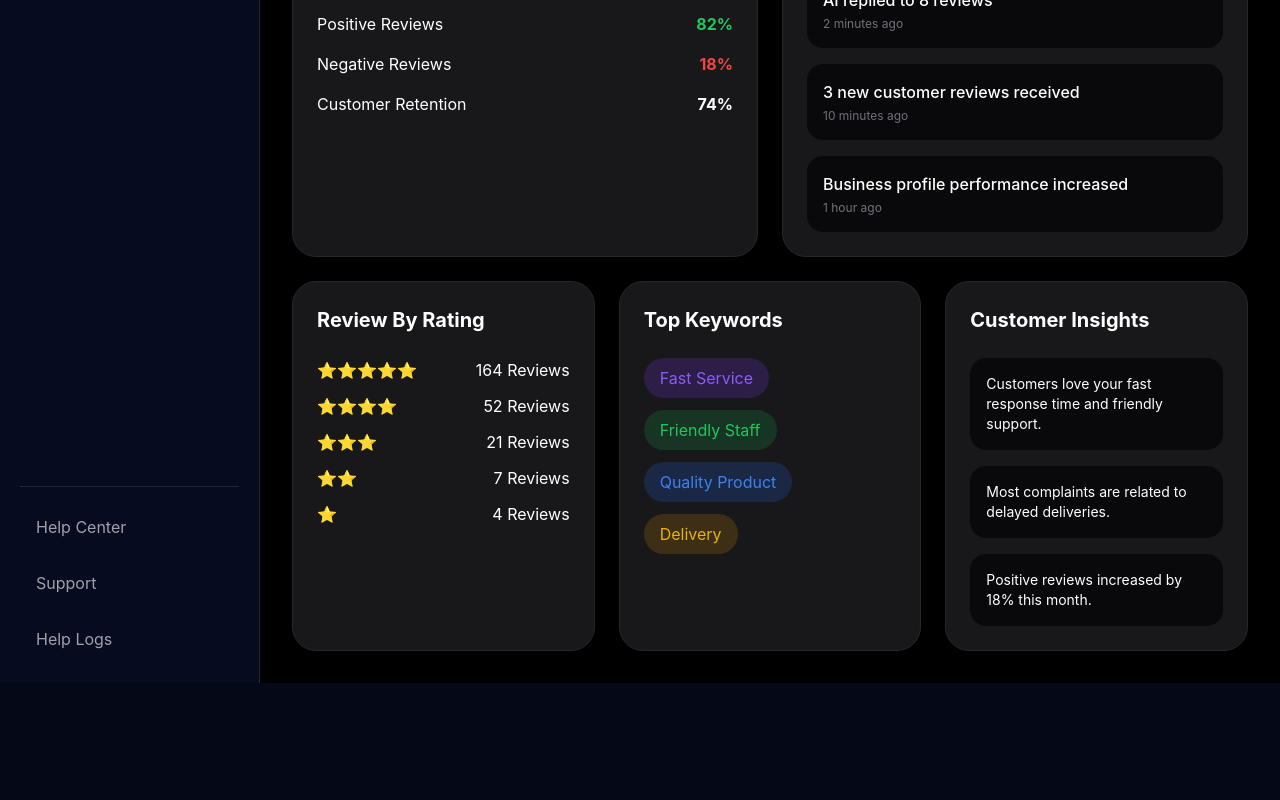
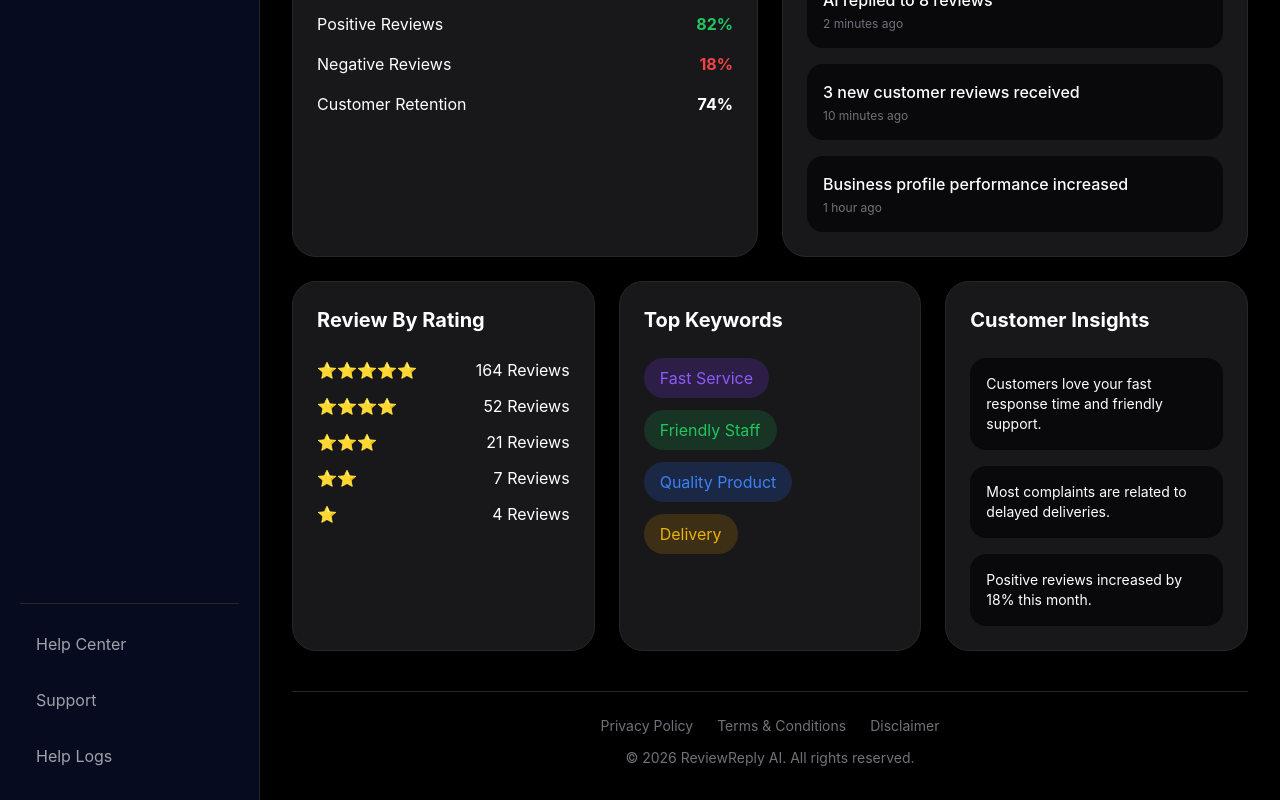
Before and after one commit to afnankhan123456/reviewreply-ai, a Next.js app: page /dashboard in a window 1280 px wide. Shown: the part 965-1765 px from the top of the page. Before the commit the page ends 1648 px from the top, so only its background shows below. Built offline with nearby package versions, Linux system fonts and the light colour scheme; no server answers.

Commit message:
Update page.tsx

```diff
--- a/app/dashboard/page.tsx
+++ b/app/dashboard/page.tsx
@@ -384,6 +384,39 @@ export default function DashboardPage() {
 
         </div>
 
+        <div className="mt-10 border-t border-zinc-200 dark:border-zinc-800 pt-6 text-center text-sm text-zinc-500">
+
+          <div className="flex items-center justify-center gap-6 mb-3 flex-wrap">
+
+            <a
+              href="/legal/privacy-policy"
+              className="hover:text-violet-500 transition-all"
+            >
+              Privacy Policy
+            </a>
+
+            <a
+              href="/legal/terms"
+              className="hover:text-violet-500 transition-all"
+            >
+              Terms & Conditions
+            </a>
+
+            <a
+              href="/legal/disclaimer"
+              className="hover:text-violet-500 transition-all"
+            >
+              Disclaimer
+            </a>
+
+          </div>
+
+          <p>
+            © 2026 ReviewReply AI. All rights reserved.
+          </p>
+
+        </div>
+
       </div>
 
     </div>
```
